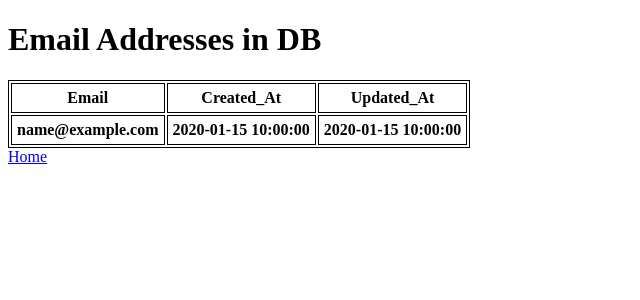
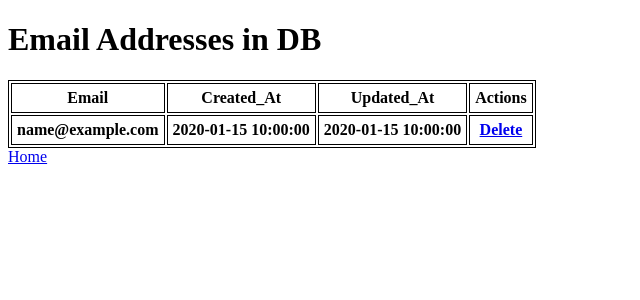
Before and after one commit to nprater86/email_validation_with_db, a Flask app: page /emails in a window 1280 px wide. Shown: the top 300 px of the page, without its empty margins (0-640 px from the left). Run offline with Flask 2, Linux system fonts and the light colour scheme; tables that the repository leaves empty or names only in its code hold one stand-in row (values such as "Sample post"); lists and menus that the app fills with data are empty.

Commit message:
added ninja sensei functions

```diff
--- a/flask_app/controllers/emails.py
+++ b/flask_app/controllers/emails.py
@@ -21,3 +21,9 @@ def create():
 def emails():
     emails = Email.get_all()
     return render_template('emails.html', emails = emails)
+
+@app.route('/delete/<email_id>')
+def delete(email_id):
+    data = {"id":email_id}
+    Email.delete(data)
+    return redirect('/emails')
--- a/flask_app/models/email.py
+++ b/flask_app/models/email.py
@@ -29,13 +29,24 @@ class Email:
         query = 'INSERT INTO emails (email, created_at, updated_at) VALUES (%(email)s, NOW(), NOW());'
         return connectToMySQL('emails_schema').query_db(query, data)
 
+    @classmethod
+    def delete(cls, data):
+        query = 'DELETE FROM emails WHERE id=%(id)s'
+        return connectToMySQL('emails_schema').query_db(query, data)
+
     @staticmethod
     def validate(data):
         is_valid = True
+        emails = Email.get_all()
         if len(data['email']) == 0:
             flash("Please enter an email address!")
             is_valid = False
         if not EMAIL_REGEX.match(data['email']):
             flash("Please enter a valid email address!")
             is_valid = False
+        for email in emails:
+            if data['email'] == email.email:
+                flash("Email already in database!")
+                is_valid = False
+
         return is_valid
--- a/flask_app/templates/emails.html
+++ b/flask_app/templates/emails.html
@@ -13,12 +13,14 @@
             <th style="border: 1px solid black; padding: 5px">Email</th>
             <th style="border: 1px solid black; padding: 5px">Created_At</th>
             <th style="border: 1px solid black; padding: 5px">Updated_At</th>
+            <th style="border: 1px solid black; padding: 5px">Actions</th>
         </tr>
         {% for email in emails %}
         <tr>
             <th style="border: 1px solid black; padding: 5px">{{email.email}}</th>
             <th style="border: 1px solid black; padding: 5px">{{email.created_at}}</th>
             <th style="border: 1px solid black; padding: 5px">{{email.updated_at}}</th>
+            <th style="border: 1px solid black; padding: 5px"><a href="/delete/{{email.id}}">Delete</a></th>
         {% endfor %}
         </tr>
     </table>
```
